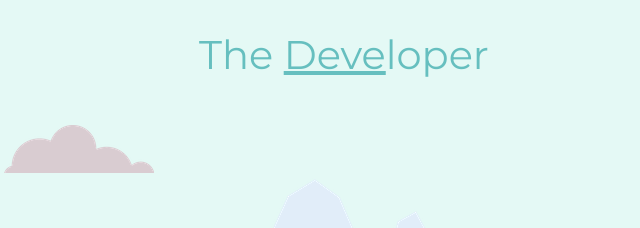
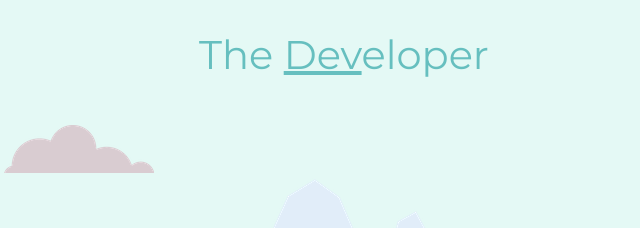
Before and after one commit to Irbaz22/my-webpage2, a plain HTML site: page index.html in a window 1280 px wide. Shown: the part 293-521 px from the top of the page, 296-936 px from the left. Drawn offline with Linux system fonts and the light colour scheme.

Commit message:
Update index.html
V1.2

```diff
--- a/index.html
+++ b/index.html
@@ -14,7 +14,7 @@
     <div class="top-container">
         <img class="top-cloud" src="css/images/cloud.png" alt="img">
       <h1>I'm Arbaz</h1>
-      <h2>The <span class="Dev">Deve</span>loper</h2>
+      <h2>The <span class="Dev">Dev</span>eloper</h2>
       <img  class="bottom-cloud" src="css/images/cloud.png" alt="img">
       <img src="css/images/mountain.png" alt="img">
     </div>
```
